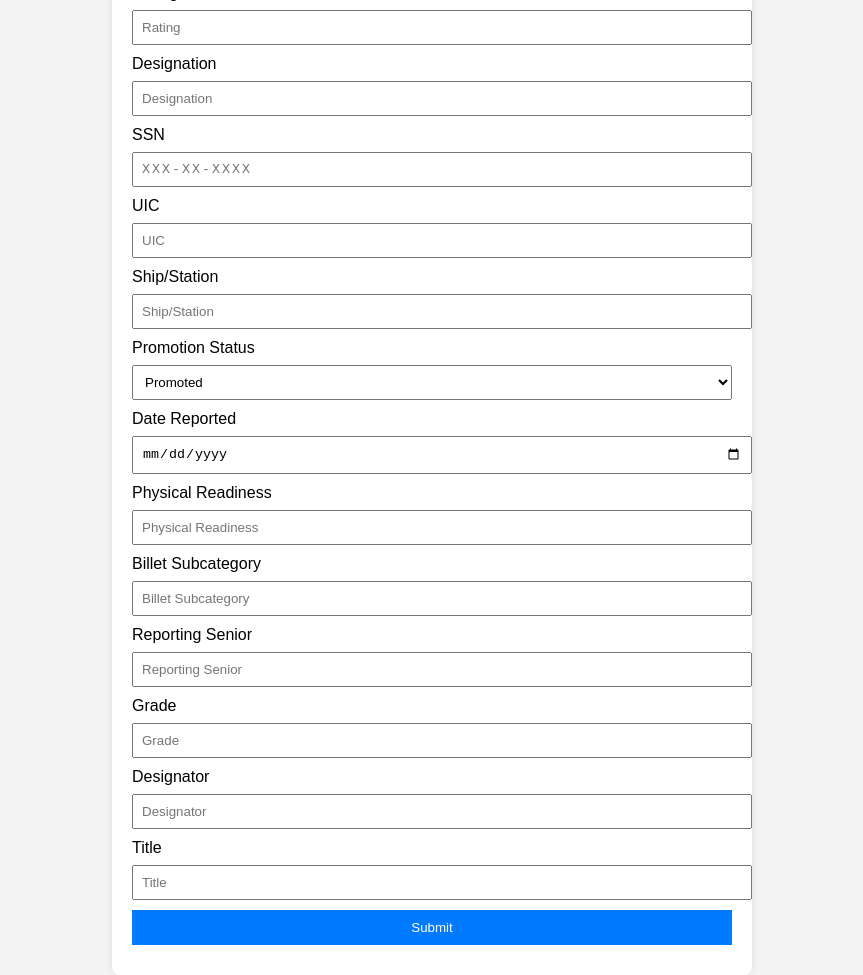
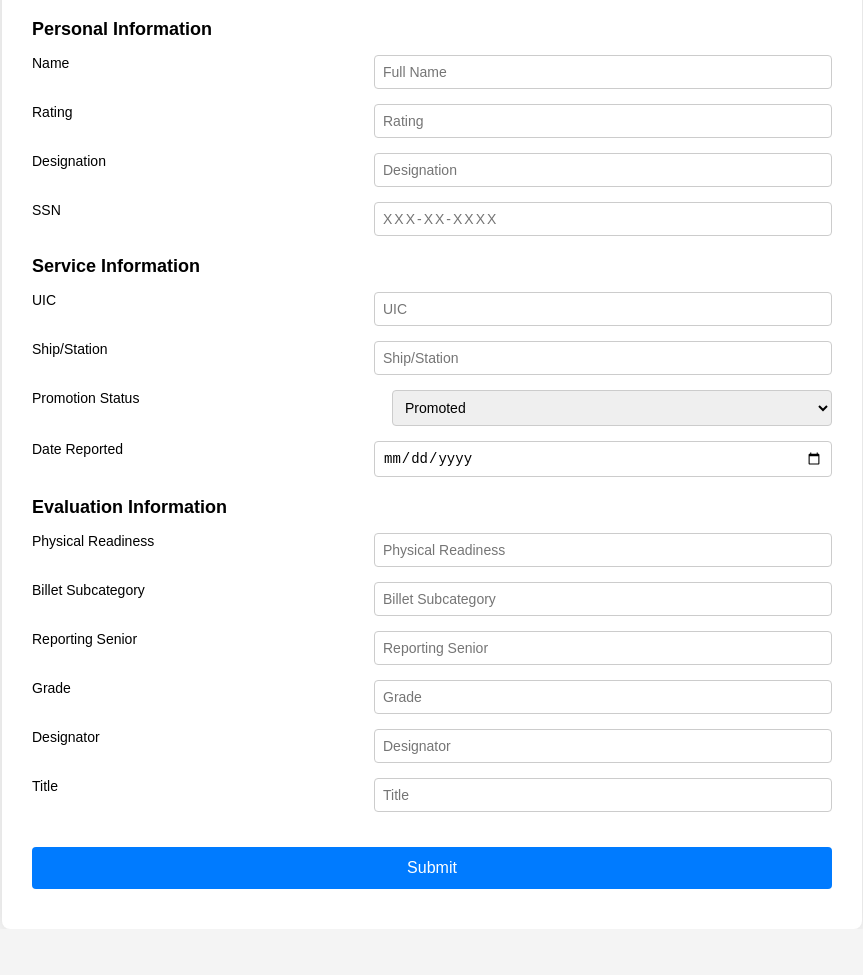
Before and after one commit to paras1tic/NewNavfit, a plain HTML site: page chief-eval-form.html in a window 1280 px wide. Shown: the whole page, without its empty margins (208-1071 px from the left). After the commit the page ends 929 px from the top, so only its background shows below. Drawn offline with Linux system fonts and the light colour scheme.

Commit message:
Updated Layout structure

```diff
--- a/chief-eval-form.html
+++ b/chief-eval-form.html
@@ -5,16 +5,105 @@
     <meta name="viewport" content="width=device-width, initial-scale=1.0">
     <title>Chief Eval Form</title>
     <style>
-        body { font-family: Arial, sans-serif; margin: 0; padding: 0; display: flex; justify-content: center; align-items: center; height: 100vh; background-color: #f4f4f4; }
-        .form-container { width: 600px; padding: 20px; background-color: white; box-shadow: 0 0 10px rgba(0, 0, 0, 0.1); border-radius: 8px; }
-        h2 { text-align: center; margin-bottom: 20px; }
-        label { display: block; margin-bottom: 8px; }
-        input, select, textarea { width: 100%; padding: 8px; margin-bottom: 10px; }
-        button { width: 100%; padding: 10px; background-color: #007BFF; color: white; border: none; cursor: pointer; }
-        button:hover { background-color: #0056b3; }
-        .section-title { font-weight: bold; margin-top: 20px; }
-        .ssn-mask { font-family: monospace; letter-spacing: 2px; }
-        .error { color: red; text-align: center; margin-top: 10px; }
+        /* Overall layout */
+        body {
+            font-family: Arial, sans-serif;
+            margin: 0;
+            padding: 0;
+            background-color: #f4f4f4;
+            display: flex;
+            justify-content: center;
+            align-items: center;
+            height: 100vh;
+        }
+
+        .form-container {
+            width: 800px;
+            padding: 30px;
+            background-color: white;
+            border-radius: 8px;
+            box-shadow: 0 0 15px rgba(0, 0, 0, 0.1);
+            margin-top: 50px;
+        }
+
+        h2 {
+            text-align: center;
+            margin-bottom: 20px;
+            font-size: 24px;
+            font-weight: bold;
+        }
+
+        /* Section Styling */
+        .section-title {
+            font-weight: bold;
+            font-size: 18px;
+            margin-top: 20px;
+            margin-bottom: 15px;
+        }
+
+        .form-group {
+            display: flex;
+            justify-content: space-between;
+            margin-bottom: 15px;
+        }
+
+        .form-group label {
+            width: 40%;
+            font-size: 14px;
+        }
+
+        .form-group input, .form-group select {
+            width: 55%;
+            padding: 8px;
+            font-size: 14px;
+            border: 1px solid #ccc;
+            border-radius: 4px;
+        }
+
+        .form-group input[type="text"].ssn-mask {
+            letter-spacing: 2px;
+        }
+
+        button {
+            width: 100%;
+            padding: 12px;
+            background-color: #007BFF;
+            color: white;
+            border: none;
+            cursor: pointer;
+            font-size: 16px;
+            border-radius: 4px;
+            margin-top: 20px;
+        }
+
+        button:hover {
+            background-color: #0056b3;
+        }
+
+        .error {
+            color: red;
+            text-align: center;
+            margin-top: 10px;
+        }
+
+        /* Additional styling for mobile */
+        @media (max-width: 768px) {
+            .form-container {
+                width: 90%;
+            }
+
+            .form-group {
+                flex-direction: column;
+            }
+
+            .form-group label {
+                width: 100%;
+            }
+
+            .form-group input, .form-group select {
+                width: 100%;
+            }
+        }
     </style>
 </head>
 <body>
@@ -23,66 +112,90 @@
     <h2>Chief Eval Form</h2>
     <form id="chiefEvalForm">
 
-        <!-- Name -->
+        <!-- Personal Info Section -->
+        <div class="section-title">Personal Information</div>
+
+        <div class="form-group">
             <label for="name">Name</label>
             <input type="text" id="name" placeholder="Full Name" required>
+        </div>
 
-        <!-- Rating -->
+        <div class="form-group">
             <label for="rating">Rating</label>
             <input type="text" id="rating" placeholder="Rating" required>
+        </div>
 
-        <!-- Designation -->
+        <div class="form-group">
             <label for="designation">Designation</label>
             <input type="text" id="designation" placeholder="Designation" required>
+        </div>
 
-        <!-- SSN -->
+        <div class="form-group">
             <label for="ssn">SSN</label>
-        <input type="text" id="ssn" class="ssn-mask" placeholder="XXX-XX-XXXX" required pattern="\d{3}-\d{2}-\d{4}" maxlength="11">
+            <input type="text" id="ssn" class="ssn-mask" placeholder="XXX-XX-XXXX" required maxlength="11" pattern="\d{3}-\d{2}-\d{4}">
+        </div>
 
-        <!-- UIC -->
+        <!-- Service Information Section -->
+        <div class="section-title">Service Information</div>
+
+        <div class="form-group">
             <label for="uic">UIC</label>
             <input type="text" id="uic" placeholder="UIC" required>
+        </div>
 
-        <!-- Ship/Station -->
+        <div class="form-group">
             <label for="shipStation">Ship/Station</label>
             <input type="text" id="shipStation" placeholder="Ship/Station" required>
+        </div>
 
-        <!-- Promotion Status -->
+        <div class="form-group">
             <label for="promotionStatus">Promotion Status</label>
             <select id="promotionStatus" required>
                 <option value="Promoted">Promoted</option>
                 <option value="Pending">Pending</option>
                 <option value="Not Promoted">Not Promoted</option>
             </select>
+        </div>
 
-        <!-- Date Reported -->
+        <div class="form-group">
             <label for="dateReported">Date Reported</label>
             <input type="date" id="dateReported" required>
+        </div>
 
-        <!-- Physical Readiness -->
+        <!-- Evaluation Information Section -->
+        <div class="section-title">Evaluation Information</div>
+
+        <div class="form-group">
             <label for="physicalReadiness">Physical Readiness</label>
             <input type="text" id="physicalReadiness" placeholder="Physical Readiness" required>
+        </div>
 
-        <!-- Billet Subcategory -->
+        <div class="form-group">
             <label for="billetSubcategory">Billet Subcategory</label>
             <input type="text" id="billetSubcategory" placeholder="Billet Subcategory" required>
+        </div>
 
-        <!-- Reporting Senior -->
+        <div class="form-group">
             <label for="reportingSenior">Reporting Senior</label>
             <input type="text" id="reportingSenior" placeholder="Reporting Senior" required>
+        </div>
 
-        <!-- Grade -->
+        <div class="form-group">
             <label for="grade">Grade</label>
             <input type="text" id="grade" placeholder="Grade" required>
+        </div>
 
-        <!-- Designator -->
+        <div class="form-group">
             <label for="desig">Designator</label>
             <input type="text" id="desig" placeholder="Designator" required>
+        </div>
 
-        <!-- Title -->
+        <div class="form-group">
             <label for="title">Title</label>
             <input type="text" id="title" placeholder="Title" required>
+        </div>
 
+        <!-- Submit Button -->
         <button type="submit">Submit</button>
     </form>
     <div class="error" id="errorMessage"></div>
```
Lines whose indentation alone changed are shown as unchanged.
